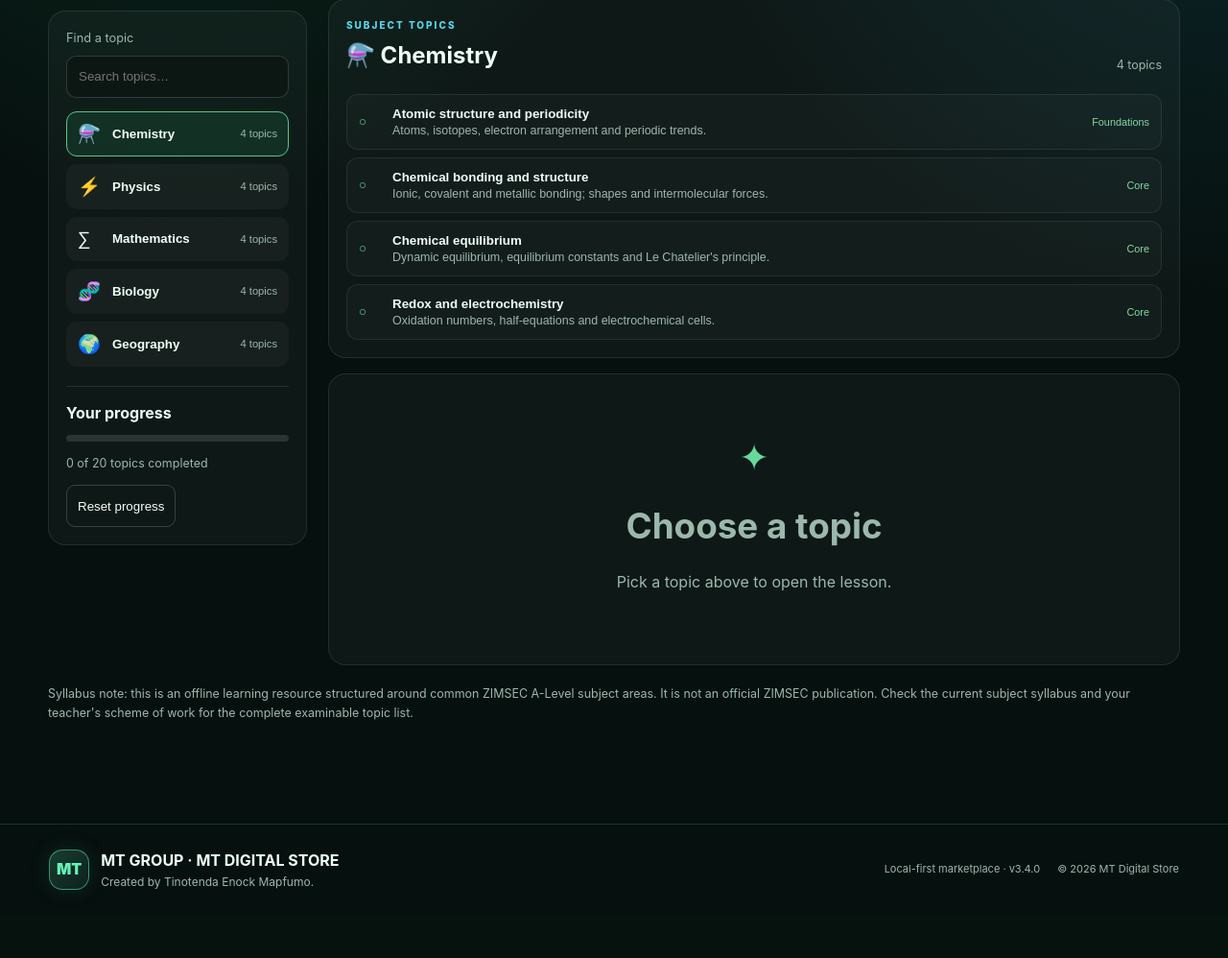
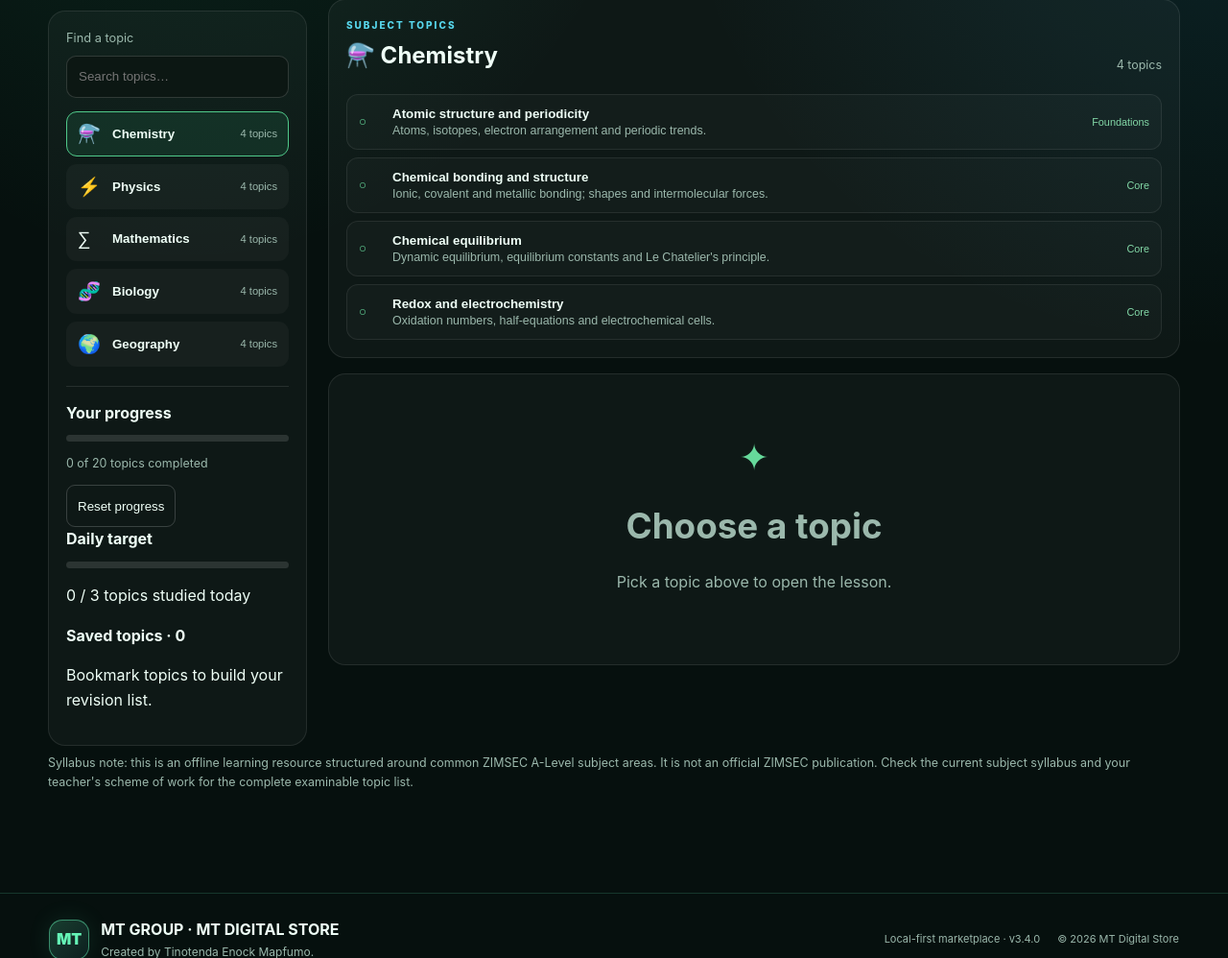
Before and after one commit to TEMMC/digital_store-, a Flask app: page /study in a window 1280 px wide. Shown: the part 446-1444 px from the top of the page at 96% size. Before the commit the page ends 1373 px from the top, so only its background shows below. Run offline with Flask 3, Linux system fonts and the light colour scheme; some libraries are stand-ins or nearby versions.

Commit message:
Add daily target and saved topics to Study Centre

```diff
--- a/templates/study.html
+++ b/templates/study.html
@@ -13,6 +13,8 @@
     <input id="study-search" type="search" placeholder="Search topics…">
     <div id="study-subjects" class="study-subject-list" aria-label="Subjects"></div>
     <div class="study-progress-card"><strong>Your progress</strong><div class="study-progress-track"><span id="study-progress-fill"></span></div><p id="study-progress-label">0 topics completed</p><button id="study-reset" class="study-reset" type="button">Reset progress</button></div>
+    <div class="study-daily-card"><strong>Daily target</strong><div class="study-progress-track"><span id="study-daily-fill"></span></div><p id="study-daily-label">0 / 3 topics studied today</p></div>
+    <div id="study-bookmarks" class="study-bookmarks" aria-live="polite"></div>
   </aside>
   <div class="study-main">
     <div id="study-topic-list" class="study-topic-list"></div>
```
